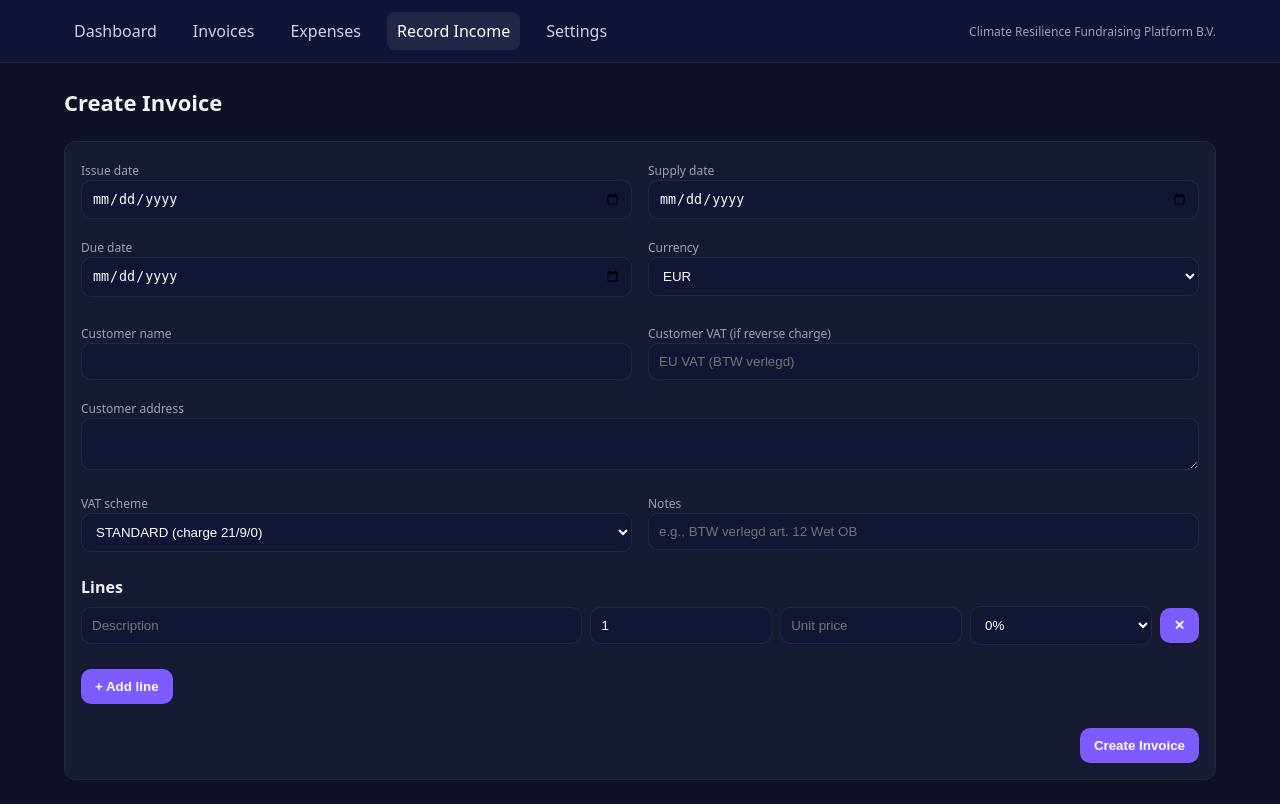
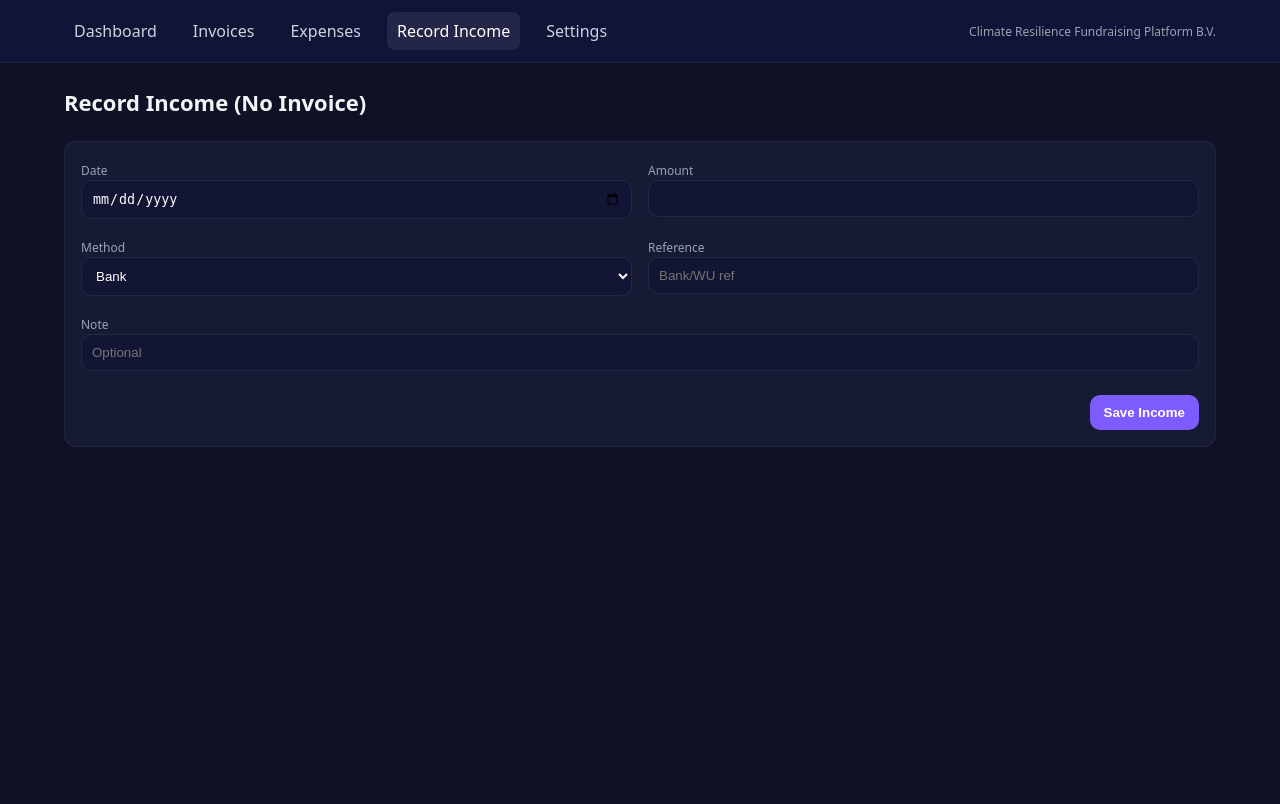
Before and after one commit to AIforimpact22/portalaiforimpact, a Flask app: page /income/new in a window 1280 px wide. After the commit the page ends 447 px from the top, so only its background shows below. Run offline with Flask 3, Linux system fonts and the light colour scheme; data comes from the database, SQL or seed files in the repository.

Commit message:
Update income_new.html

```diff
--- a/templates/income_new.html
+++ b/templates/income_new.html
@@ -1,81 +1,21 @@
 {% extends "base.html" %}
-{% block title %}Create Invoice · BV Management{% endblock %}
+{% block title %}Record Income · BV Management{% endblock %}
 {% block content %}
-  <div class="h1">Create Invoice</div>
-  <form method="post" action="{{ url_for('create_invoice') }}" class="card section" id="invForm">
+  <div class="h1">Record Income (No Invoice)</div>
+  <form method="post" action="{{ url_for('add_income') }}" class="card section">
     <input type="hidden" name="csrf_token" value="{{ csrf_token }}">
-
     <div class="grid" style="grid-template-columns:1fr 1fr">
-      <div><label>Issue date</label><input type="date" name="issue_date" required></div>
-      <div><label>Supply date</label><input type="date" name="supply_date" required></div>
-      <div><label>Due date</label><input type="date" name="due_date" required></div>
-      <div><label>Currency</label><select name="currency"><option value="EUR" selected>EUR</option></select></div>
-    </div>
-
-    <div class="grid section" style="grid-template-columns:1fr 1fr">
-      <div><label>Customer name</label><input name="client_name" required></div>
-      <div><label>Customer VAT (if reverse charge)</label><input name="client_vat_number" placeholder="EU VAT (BTW verlegd)"></div>
-      <div style="grid-column:1 / span 2"><label>Customer address</label><textarea name="client_address" rows="2" required></textarea></div>
+      <div><label>Date</label><input type="date" name="date" required></div>
+      <div><label>Amount</label><input type="number" step="0.01" name="amount" required></div>
       <div>
-        <label>VAT scheme</label>
-        <select name="vat_scheme" id="vat_scheme">
-          <option value="STANDARD" selected>STANDARD (charge 21/9/0)</option>
-          <option value="REVERSE_CHARGE_EU">Reverse charge (BTW verlegd)</option>
-          <option value="ZERO_OUTSIDE_EU">0% export outside EU</option>
-          <option value="EXEMPT">Exempt</option>
+        <label>Method</label>
+        <select name="method">
+          <option value="bank">Bank</option><option value="western_union">Western Union</option><option value="cash">Cash</option><option value="other">Other</option>
         </select>
       </div>
-      <div><label>Notes</label><input name="notes" placeholder="e.g., BTW verlegd art. 12 Wet OB"></div>
+      <div><label>Reference</label><input name="reference" placeholder="Bank/WU ref"></div>
+      <div style="grid-column:1 / span 2"><label>Note</label><input name="note" placeholder="Optional"></div>
     </div>
-
-    <div class="h2 section">Lines</div>
-    <div id="lines">
-      <div class="row" style="gap:8px;align-items:center">
-        <input name="line_desc" placeholder="Description" required style="flex:3">
-        <input name="line_qty" type="number" step="0.01" placeholder="Qty" value="1" required style="flex:1">
-        <input name="line_price" type="number" step="0.01" placeholder="Unit price" required style="flex:1">
-        <select name="line_vat" class="line-vat" style="flex:1">
-          <option value="21">21%</option><option value="9">9%</option><option value="0" selected>0%</option>
-        </select>
-        <button type="button" onclick="removeLine(this)">✕</button>
-      </div>
-    </div>
-    <div class="row section"><button type="button" onclick="addLine()">+ Add line</button></div>
-
-    <div class="row right section"><button>Create Invoice</button></div>
+    <div class="row right section"><button>Save Income</button></div>
   </form>
 {% endblock %}
-
-{% block scripts %}
-<script>
-  const vatScheme = document.getElementById('vat_scheme');
-  function syncVatOptions(){
-    const rc = vatScheme.value === 'REVERSE_CHARGE_EU';
-    const zero = vatScheme.value === 'ZERO_OUTSIDE_EU' || vatScheme.value === 'EXEMPT';
-    document.querySelectorAll('.line-vat').forEach(sel => {
-      if (rc || zero) { sel.value = '0'; sel.disabled = true; }
-      else { sel.disabled = false; }
-    });
-  }
-  if(vatScheme){ vatScheme.addEventListener('change', syncVatOptions); syncVatOptions(); }
-
-  function addLine(){
-    const row = document.createElement('div');
-    row.className = 'row'; row.style.gap='8px'; row.style.alignItems='center';
-    row.innerHTML = `
-      <input name="line_desc" placeholder="Description" required style="flex:3">
-      <input name="line_qty" type="number" step="0.01" placeholder="Qty" value="1" required style="flex:1">
-      <input name="line_price" type="number" step="0.01" placeholder="Unit price" required style="flex:1">
-      <select name="line_vat" class="line-vat" style="flex:1">
-        <option value="21">21%</option><option value="9">9%</option><option value="0" selected>0%</option>
-      </select>
-      <button type="button" onclick="removeLine(this)">✕</button>`;
-    document.getElementById('lines').appendChild(row);
-    syncVatOptions();
-  }
-  function removeLine(btn){
-    const parent = btn.closest('.row');
-    if(parent && document.querySelectorAll('#lines .row').length > 1){ parent.remove(); }
-  }
-</script>
-{% endblock %}
```
